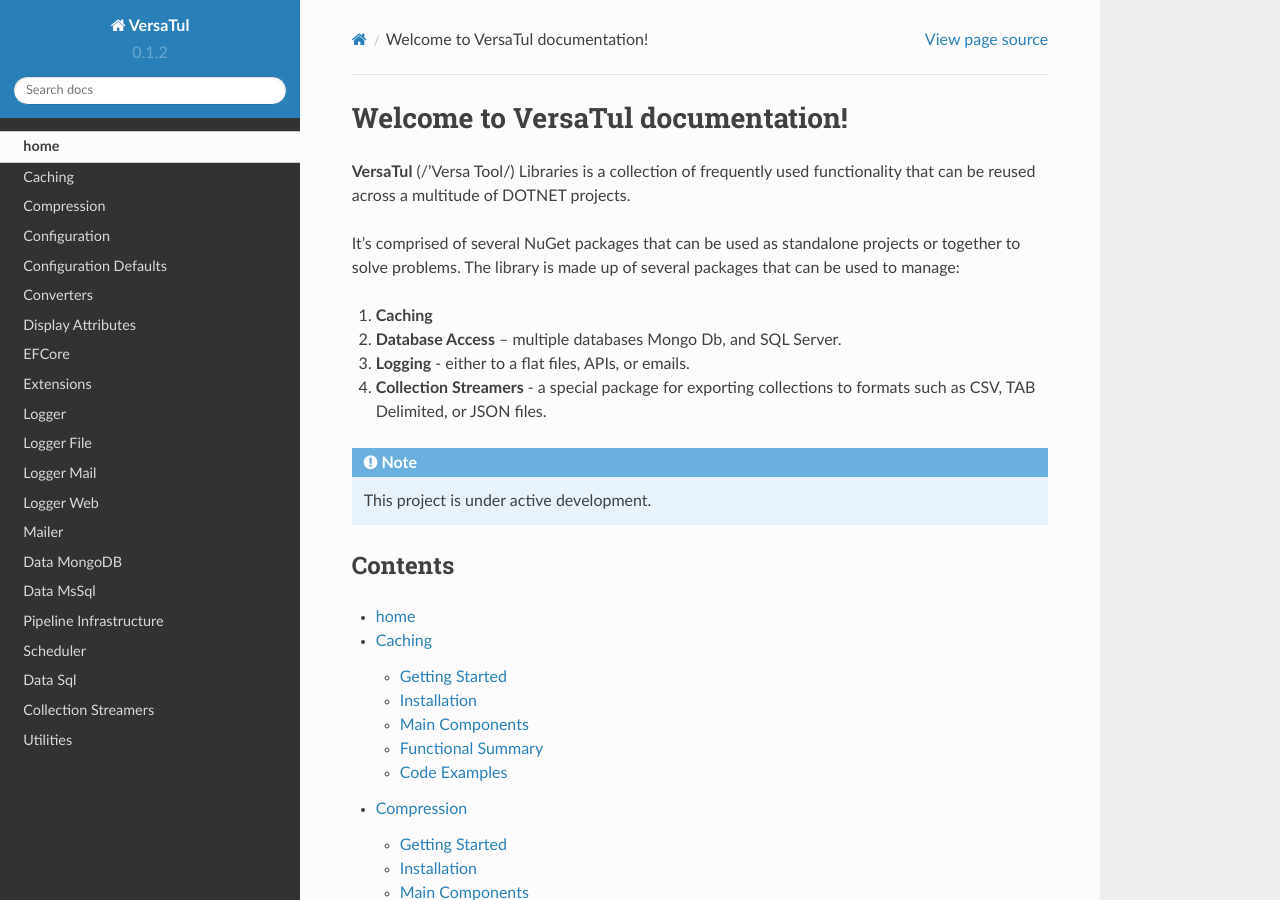
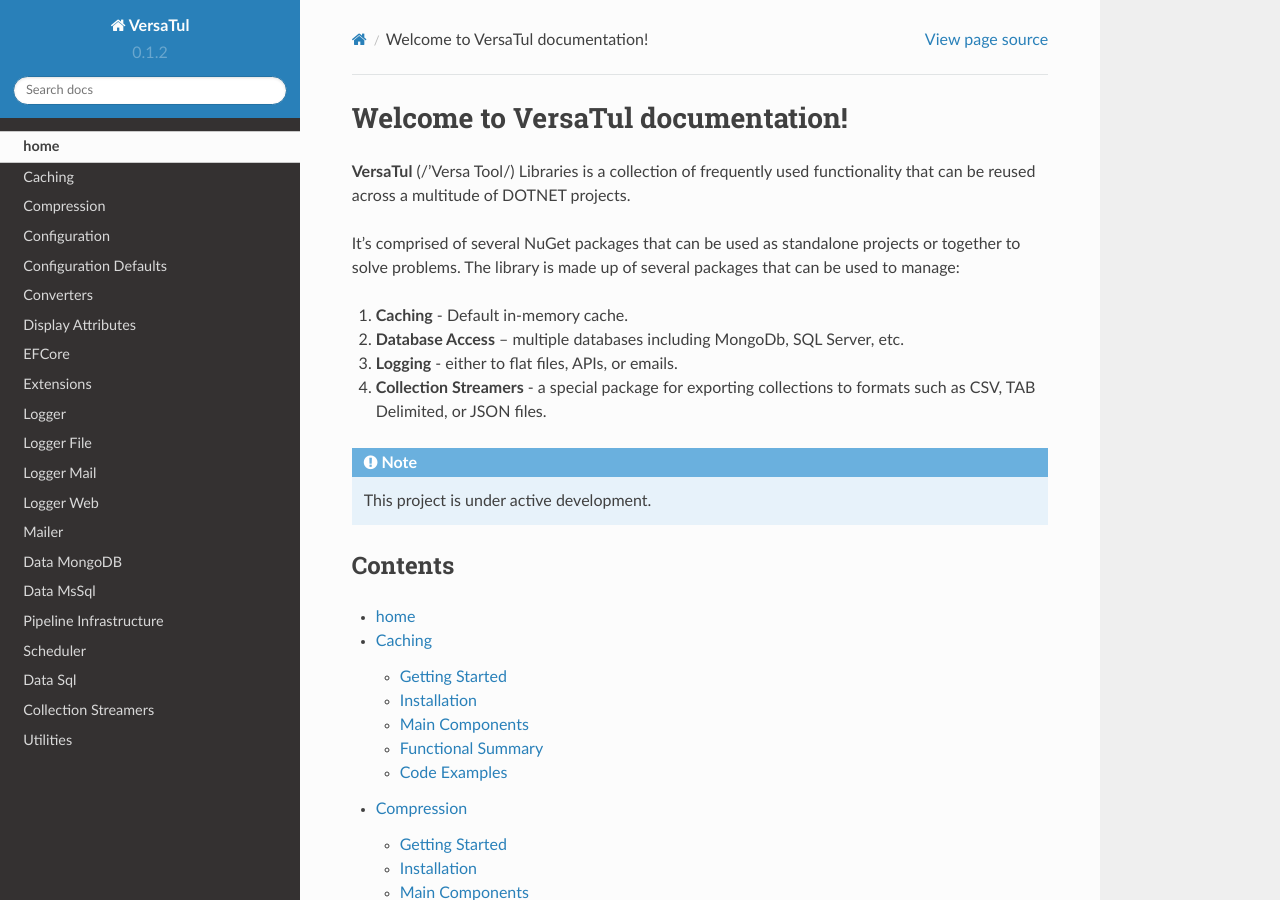
Before and after one commit to BjornWilliams/DocsVersaTul, a Sphinx documentation site: the page built from docs/source/index.rst, in a window 1280 px wide and 900 px high. Built offline with Sphinx 7.4.7 and the Read the Docs theme 2.0.0, drawn with Linux system fonts in a browser that asks for light colours.

Commit message:
Update index.rst

```diff
--- a/docs/source/index.rst
+++ b/docs/source/index.rst
@@ -7,9 +7,9 @@
 It’s comprised of several NuGet packages that can be used as standalone projects or together to solve problems.
 The library is made up of several packages that can be used to manage:
 
-1.	**Caching**
-2.	**Database Access** – multiple databases Mongo Db, and SQL Server.
-3.	**Logging** - either to a flat files, APIs, or emails.
+1.	**Caching** - Default in-memory cache.
+2.	**Database Access** – multiple databases including MongoDb, SQL Server, etc.
+3.	**Logging** - either to flat files, APIs, or emails.
 4.	**Collection Streamers** - a special package for exporting collections to formats such as CSV, TAB Delimited, or JSON files.
 
 
```
